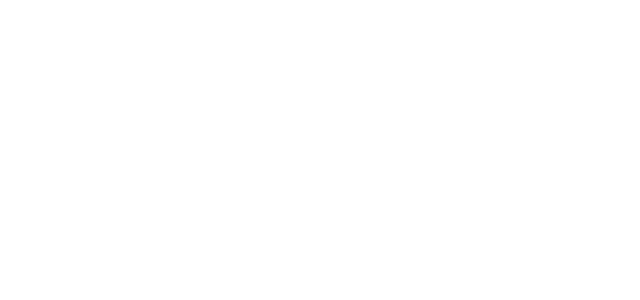
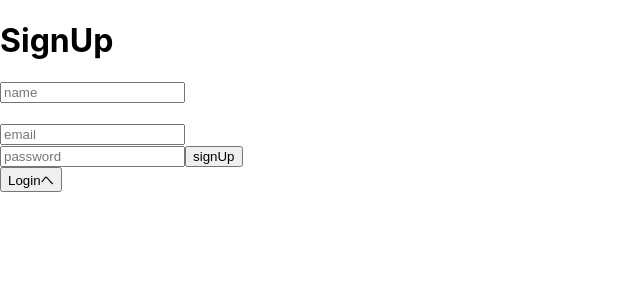
Before and after one commit to kotaro-lab457/ReadOut, a React (Create React App) app: page /logins in a window 1280 px wide. Shown: the top 300 px of the page, without its empty margins (0-640 px from the left). Built offline with nearby package versions, Linux system fonts and the light colour scheme; no server answers.

Commit message:
Firebase 認証設定

```diff
--- a/src/App.tsx
+++ b/src/App.tsx
@@ -1,22 +1,23 @@
 import React from "react";
-import { BrowserRouter as Router, Switch, Route } from "react-router-dom";
+import {
+  BrowserRouter as Router,
+  Switch,
+  Route,
+  BrowserRouter,
+} from "react-router-dom";
+import Room from "./pages/Room";
 import Login from "./pages/Login";
-import Room from "./pages/Room";
-import SignUp from "./pages/SignUp";
 
 const App = () => {
   return (
     <div>
       <header></header>
-      <Router>
-        <Switch>
-          <main>
-            <Route exact path="/signUp" component={SignUp} />
-            <Route exact path="/login" component={Login} />
-            <Route exact path="/room" component={Room} />
-          </main>
-        </Switch>
-      </Router>
+      <main>
+        <BrowserRouter>
+          <Route exact path="/logins" component={Login} />
+          <Route exact path="/" component={Room} />
+        </BrowserRouter>
+      </main>
       <footer></footer>
     </div>
   );
--- a/src/pages/Login.tsx
+++ b/src/pages/Login.tsx
@@ -1,9 +1,86 @@
-import React from "react";
+import React, { useState, useEffect } from "react";
+import firebase from "../config/Firebase";
 
-const Login: React.FC = () => {
+const Login: React.FC = (props: any) => {
+  const [password, setPassword] = useState<string>("");
+  const [email, setEmail] = useState<string>("");
+  const [name, setName] = useState<string>("");
+  const [inLogin, setInLogin] = useState<boolean>(true);
+
+  useEffect(() => {
+    firebase.auth().onAuthStateChanged((user) => {
+      user && props.history.push("/");
+    });
+  }, [props.history]);
+
   return (
     <>
-      <h1>Login</h1>
+      <h1>{inLogin ? "SignUp" : "Login"}</h1>
+      <input
+        placeholder="name"
+        value={name}
+        type="name"
+        onChange={(e: React.ChangeEvent<HTMLInputElement>) => {
+          setName(e.target.value);
+        }}
+        style={{ display: inLogin ? "block" : "none" }}
+      />
+      <br />
+      <input
+        placeholder="email"
+        value={email}
+        type="email"
+        onChange={(e: React.ChangeEvent<HTMLInputElement>) => {
+          setEmail(e.target.value);
+        }}
+      />
+      <br />
+      <input
+        placeholder="password"
+        value={password}
+        type="password"
+        onChange={(e: React.ChangeEvent<HTMLInputElement>) => {
+          setPassword(e.target.value);
+        }}
+      />
+      <button
+        type="submit"
+        onClick={
+          inLogin
+            ? async () => {
+                try {
+                  await firebase
+                    .auth()
+                    .createUserWithEmailAndPassword(email, password);
+                  props.history.push("/");
+                } catch (error) {
+                  alert(error.message);
+                }
+              }
+            : async () => {
+                try {
+                  await firebase
+                    .auth()
+                    .signInWithEmailAndPassword(email, password);
+                  props.history.push("/");
+                } catch (error) {
+                  alert(error.message);
+                }
+              }
+        }
+      >
+        {inLogin ? "signUp" : "login"}
+      </button>
+      <br />
+      <button>
+        <span
+          onClick={() => {
+            setInLogin(!inLogin);
+          }}
+        >
+          {inLogin ? "Loginへ" : "SignUpへ"}
+        </span>
+      </button>
     </>
   );
 };
--- a/src/pages/Room.tsx
+++ b/src/pages/Room.tsx
@@ -1,4 +1,5 @@
 import React from "react";
+import firebase from "../config/Firebase";
 
 const Room: React.FC = () => {
   return (
--- a/src/pages/SignUp.tsx
+++ /dev/null
@@ -1,49 +0,0 @@
-import React, { useState, useEffect } from "react";
-import firebase from "../config/Firebase";
-
-const SignUp: React.FC = (props) => {
-  const [password, setPassword] = useState<string>("");
-  const [email, setEmail] = useState<string>("");
-  const [name, setName] = useState<string>("");
-
-  useEffect(() => {}, []);
-
-  const handleSubmit = (e: React.ChangeEvent<HTMLInputElement>) => {
-    e.preventDefault();
-    firebase.auth().createUserWithEmailAndPassword(email, password);
-  };
-
-  return (
-    <>
-      <h1>Sign Up</h1>
-      <input
-        placeholder="name"
-        value={name}
-        type="name"
-        onChange={(e: React.ChangeEvent<HTMLInputElement>) => {
-          setName(e.target.value);
-        }}
-      />
-      <br />
-      <input
-        placeholder="password"
-        value={password}
-        type="password"
-        onChange={(e: React.ChangeEvent<HTMLInputElement>) => {
-          setPassword(e.target.value);
-        }}
-      />
-      <br />
-      <input
-        placeholder="email"
-        value={email}
-        type="email"
-        onChange={(e: React.ChangeEvent<HTMLInputElement>) => {
-          setEmail(e.target.value);
-        }}
-      />
-    </>
-  );
-};
-
-export default SignUp;
```
Also changed, not shown: 1 other file (tests, documents, lock files or other folders).
